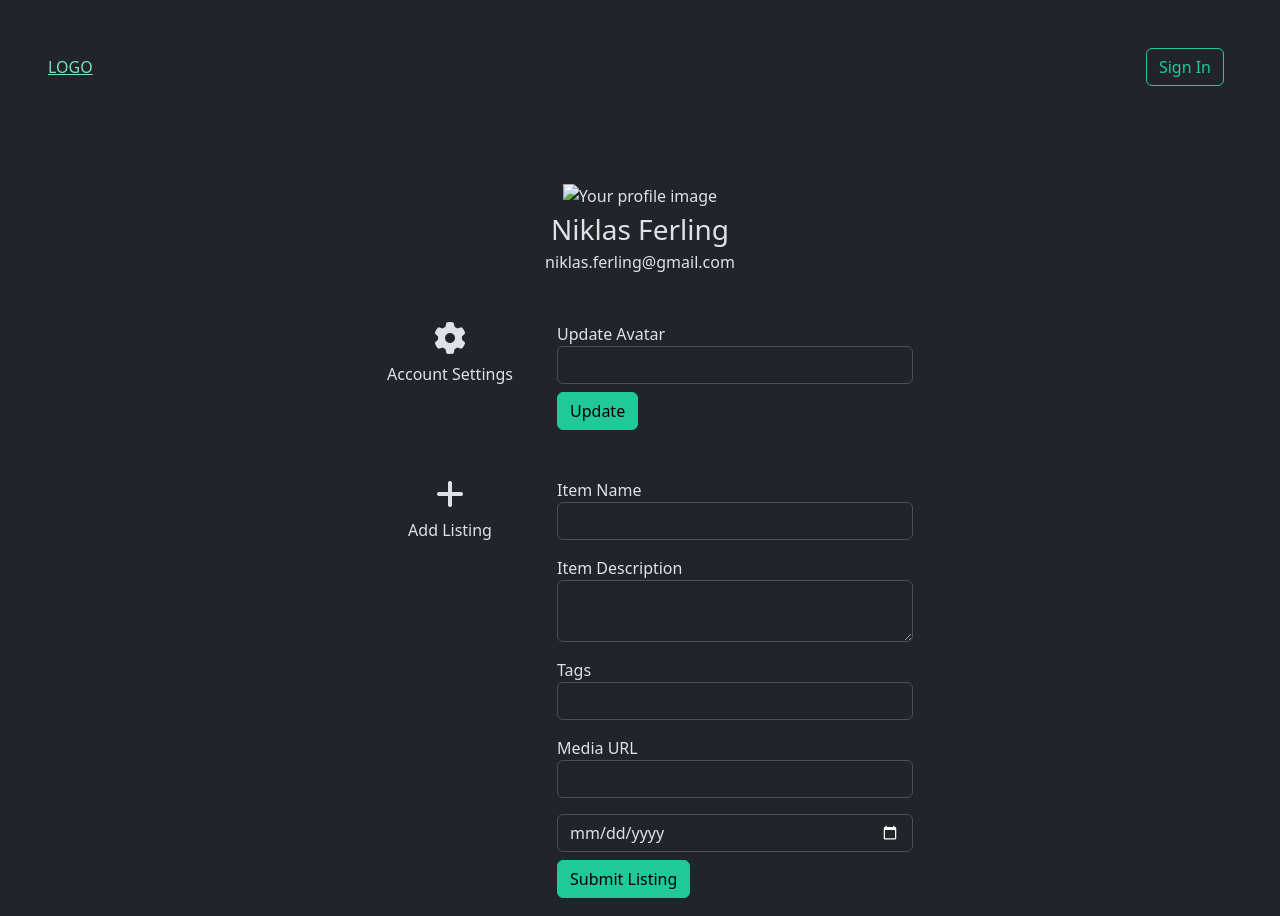
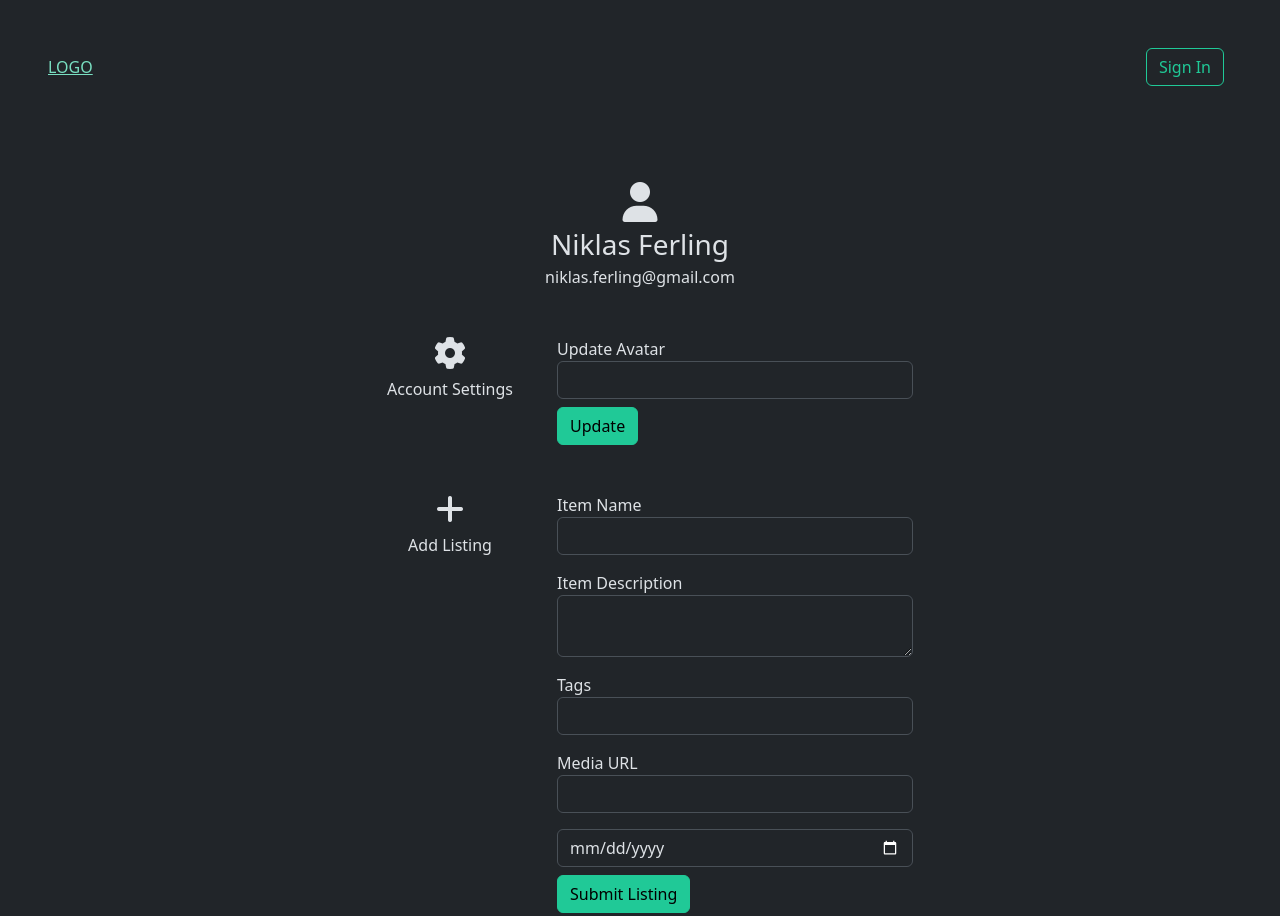
Before and after one commit to NiklasFerling/Semester-Project_2, a website with bundled scripts: page profile/index.html in a window 1280 px wide. Built offline with nearby package versions, Linux system fonts and the light colour scheme.

Commit message:
Some changes for production

```diff
--- a/profile/index.html
+++ b/profile/index.html
@@ -38,7 +38,7 @@
     <main class="container">
       <div class="row text-center">
         <div class="col">
-          <img src="" alt="Your profile image">
+          <i class="fa-solid fa-user fs-1"></i>
           <p class="fs-3 m-0">Niklas Ferling</p>
           <p class="m-0">niklas.ferling@gmail.com</p>
         </div>
--- a/src/js/api/auth/login.mjs
+++ b/src/js/api/auth/login.mjs
@@ -18,7 +18,7 @@ export async function login(profile) {
         const { accessToken, ...user } = json
         save("token", accessToken)
         save("user", user)
-        // window.location.href = "/home/"
+        window.location.href = "/home/"
     } else {
         loginError.innerText = json.errors[0].message
     }
```
